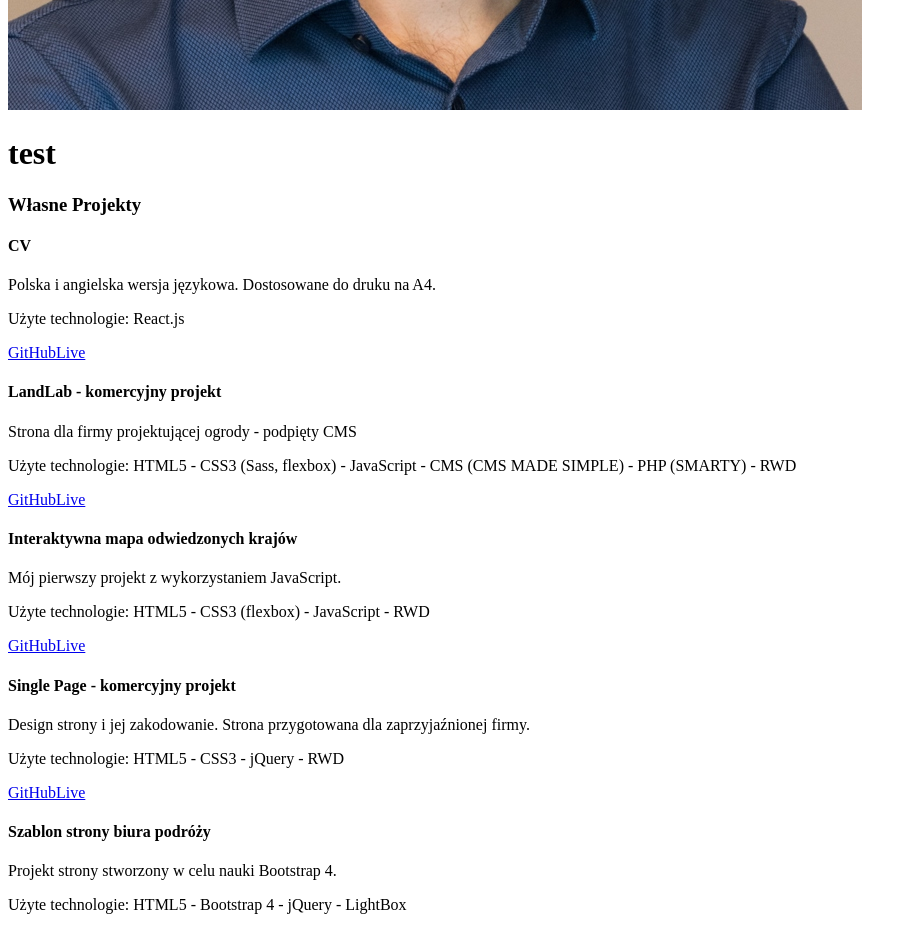
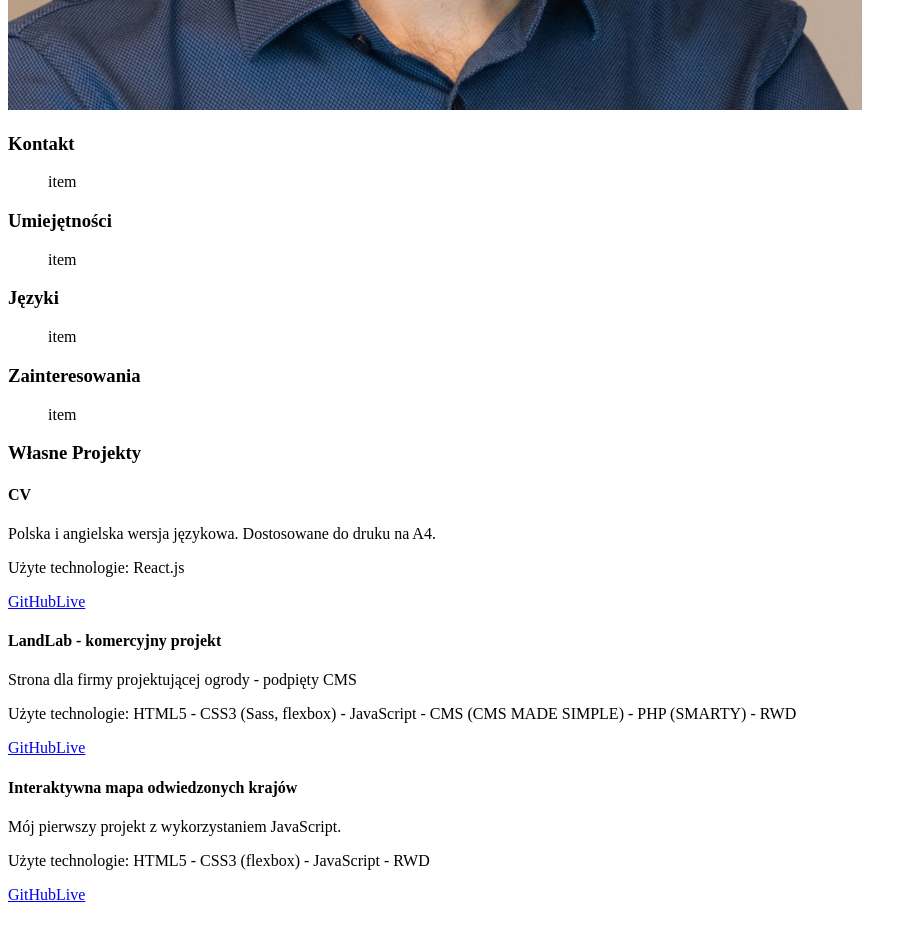
Before and after one commit to tomi5/tomasz-rysak-cv, a React (Create React App) app: page / in a window 1280 px wide. Shown: the part 1040-1965 px from the top of the page, without its empty margins (0-917 px from the left). Built offline with nearby package versions, Linux system fonts and the light colour scheme.

Commit message:
delete unnecesary parenhesis, in competenceSection file change function name getSetionItem to makeSectionItem, Pass map func to returned componetn insted of render

```diff
--- a/src/components/Buttons/LangButtons.jsx
+++ b/src/components/Buttons/LangButtons.jsx
@@ -3,8 +3,7 @@ import plFlag from '../../assets/images/pl.png';
 import gbFlag from '../../assets/images/gb.png';
 
 
-const LangButtons = (props) => {
-    return (
+const LangButtons = (props) => (
     <>
         <button
             onClick={props.handleChangeLang.bind(this, "pl")}
@@ -22,6 +21,6 @@ const LangButtons = (props) => {
         </button>
     </>
 );
-}
+
 
 export default LangButtons;
--- a/src/components/Cards/CardSection.jsx
+++ /dev/null
@@ -1,18 +0,0 @@
-import React, { Component } from 'react';
-import LangContext from '../../LangContext'
-
-class CardSection extends Component {
-
-    render() {
-
-
-        return (
-            <h1>Hello</h1>
-        );
-    }
-}
-
-
-
-
-export default CardSection;
--- a/src/components/Cards/Cards.jsx
+++ b/src/components/Cards/Cards.jsx
@@ -1,33 +1,22 @@
 import React, { Component } from 'react';
-import LangContext from '../../LangContext'
-import CardSection from './CardSection';
-import highlightsData from './highlightsData';
+import CardsSection from './CardsSection';
+import highlightsData from './highlightsData'
 
 
-class Cards extends Component {
 
 
-    render() {
 
-        const lang = this.context;
-
-        const cardSection = highlightsData.map(highlight =>
-            < CardSection
-                key={highlight.id}
-                highlight={highlightsData}
-            />
-        )
+const Cards = () => {
 
 
-        return (
-            <div>
-                <h1>test</h1>
-            </div>
+    const cardsSection = highlightsData.map((card, id) =>
+        <CardsSection
+            key={id}
+            card={card}
+        />
+    )
 
-        );
-    }
+    return <div>{cardsSection}</div>;
 }
 
-Cards.contextType = LangContext;
-
 export default Cards;
--- /dev/null
+++ b/src/components/Cards/CardsSection.jsx
@@ -0,0 +1,44 @@
+import React, { Component } from 'react';
+import LangContext from '../../LangContext'
+import Item from './Item'
+
+
+
+class CardSections extends Component {
+
+    render() {
+        const lang = this.context;
+
+        const { sectionName, sectionHeader, sectionItem } = this.props.card
+
+        // const item = sectionItem.map((item, id) =>
+        //     <Item
+        //         key={id}
+        //         item={item}
+        //     />
+        // )
+
+
+        return (
+            <LangContext.Consumer>
+                {(lang) => (
+                    <section>
+                        <h3>{sectionHeader[lang]}</h3>
+                        <div>
+                            <ul>
+                                item
+                            </ul>
+                        </div>
+                    </section>
+                )}
+
+            </LangContext.Consumer >
+        );
+    }
+}
+CardSections.contextType = LangContext;
+
+
+
+
+export default CardSections;
--- /dev/null
+++ b/src/components/Cards/Item.jsx
@@ -0,0 +1,8 @@
+import React from 'react';
+
+
+const Item = ({ item }) => {
+    return <li>{item}</ li>;
+}
+
+export default Item;
--- a/src/components/Cards/highlightsData.js
+++ b/src/components/Cards/highlightsData.js
@@ -1,43 +1,82 @@
 const highlightsData = [{
-        pl: {
-            contactHeader: "Kontakt",
-            skillsHeader: "Umiejętności",
-            techUseHeader: "Technologie, z którymi pracuję:",
-            techLearnHeader: "Aktualnie poznaję:",
-            techToKnowHeader: "Chcę poznać:",
-            otherSkillsHeader: "Pozostałe umiejętności:",
-            otherSkillsList: ["biegła obsługa CorelDraw", "podstawy Visual Basis oraz b.dobra znajomość Excela", "Photoshop (cięcie PSD oraz podstawowa obróbka grafiki)"],
-            languagesHeader: "Języki",
-            languagesList: ["język angielski - poziom B2", "język polski - język ojczysty"],
-            hobbyHeader: "Zainteresowania",
-            hobbyList: ["podróże, turystyka ekstremalna i kwalifikowana", "wyszukiwanie tanich połączeń lotniczych", "fotografia przyrodnicza", "uprawianie sportów: piłka nożna, muay-thai, snowboarding", "książki i czasopisma turystyczno-podróżnicze"],
-        }
+        sectionName: 'contact',
+        sectionHeader: {
+            pl: 'Kontakt',
+            en: 'Contact',
+        },
+        sectionItem: [{
+            tel: '+48 503 58 34 37',
+            email: 'tomaszrysak@o2.pl',
+            gitHub: 'github.com/tomi5',
+            linkedIn: 'linkedin.com/in/tomasz-rysak',
+            address: 'Skawina, woj. małopolskie'
+        }]
     },
     {
-        en: {
-            contactHeader: "Contact",
-            skillsHeader: "Technical skills",
-            techUseHeader: "Technologies I use:",
-            techLearnHeader: "I'm learning:",
-            techToKnowHeader: "I want to know:",
-            otherSkillsHeader: "Others Abilities:",
-            otherSkillsList: ["fluent in CorelDraw", "basic in Visual Basis and fluent in Excel", "Photoshop (PSD slicing and basic image processing)"],
-            languagesHeader: "Languages",
-            languagesList: ["English - upper intermediate", "Polish - native speaker"],
-            hobbyHeader: "Passions",
-            hobbyList: ["traveling, extreme and qualified tourism", "low cost flight search", "nature photography", "sports: football, muay-thai, snowboarding", "travel books and magazines"],
-        }
+        sectionName: 'skills',
+        sectionHeader: {
+            pl: 'Umiejętności',
+            en: 'Technical skills',
+        },
+        sectionItem: [{
+            id: 1,
+            name: 'techUse',
+            itemHeader: {
+                pl: 'Technologie, z którymi pracuję:',
+                en: 'Technologies I use:',
+            },
+            skillsItem: ['HTML 5', 'CSS3 (flexbox, grid, BEM]', 'Sass', 'JavaScript', 'React.js', 'jQuery', 'Bootstrap 4', 'RWD', 'Git', 'PHP (SMARTY)']
+        }, {
+            id: 2,
+            name: 'techLearning',
+            itemHeader: {
+                pl: 'Technologie, z którymi pracuję:',
+                en: "I'm learning:",
+            },
+            skillsItem: ['TypeScript', 'GatsbyJS + GraphQL']
+        }, {
+            id: 3,
+            name: 'techToKnow',
+            itemHeader: {
+                pl: 'Chcę poznać:',
+                en: "I want to know:",
+            },
+            skillsItem: ['Node.js', 'MongoDB', 'Python']
+        }, {
+            id: 4,
+            name: 'otherAbilites',
+            itemHeader: {
+                pl: 'Pozostałe umiejętności:',
+                en: 'Others Abilities:',
+            },
+            skillsItem: {
+                pl: ['biegła obsługa CorelDraw', 'podstawy Visual Basis oraz b.dobra znajomość Excela', 'Photoshop (cięcie PSD oraz podstawowa obróbka grafiki)'],
+                en: ['fluent in CorelDraw', 'basic in Visual Basis and fluent in Excel', 'Photoshop (PSD slicing and basic image processing)'],
+            }
+        }],
     },
     {
-        techUseList: ['HTML 5', 'CSS3 (flexbox, grid, BEM]', 'Sass', 'JavaScript', 'React.js', 'jQuery', 'Bootstrap 4', 'RWD', 'Git', 'PHP (SMARTY)'],
+        sectionName: 'languages',
+        sectionHeader: {
+            pl: 'Języki',
+            en: 'Languages',
+        },
+        sectionItem: [{
+            pl: ['język angielski - poziom B2', 'język polski - język ojczysty'],
+            en: ['English - upper intermediate', 'Polish - native speaker'],
+        }],
     },
     {
-        techLearnList: ['TypeScript', 'GatsbyJS + GraphQL'],
+        sectionName: 'hobby',
+        sectionHeader: {
+            pl: 'Zainteresowania',
+            en: 'Passions',
+        },
+        sectionItem: [{
+            pl: ['podróże, turystyka ekstremalna i kwalifikowana', 'wyszukiwanie tanich połączeń lotniczych', 'fotografia przyrodnicza', 'uprawianie sportów: piłka nożna, muay-thai, snowboarding', 'książki i czasopisma turystyczno-podróżnicze', 'giełda papierów wartościowych'],
+            en: ['traveling, extreme and qualified tourism', 'low cost flight search', 'nature photography', 'sports: football, muay-thai, snowboarding', 'travel books and magazines', 'stock exchange'],
+        }],
     },
-    {
-        techToKnowList: ['Node.js', 'MongoDB', 'Python'],
-    },
-]
-
+];
 
 export default highlightsData
--- a/src/components/Competences/CompetenceSection.jsx
+++ b/src/components/Competences/CompetenceSection.jsx
@@ -33,7 +33,7 @@ const CompetenceSection = (props) => {
         />
     )
 
-    const getSectionItem = (sectionName) => {
+    const makeSectionItem = (sectionName) => {
         switch (sectionName) {
             case "projects":
                 return projectItem;
@@ -52,7 +52,7 @@ const CompetenceSection = (props) => {
                 <section>
                     <span className="competence__icon fas fa-user-tie" aria-hidden="true"></span>
                     <h3>{sectionHeader[lang]}</h3>
-                    {getSectionItem(sectionName)}
+                    {makeSectionItem(sectionName)}
                 </section>
             )}
 
--- a/src/components/Competences/Competences.jsx
+++ b/src/components/Competences/Competences.jsx
@@ -27,14 +27,18 @@ const Competences = () => {
             }
         },
     ];
-    const competencesSection = competences.map((competence, id) =>
-        <CompetenceSection
-            key={id}
-            competence={competence}
-        />
-    )
 
-    return <div>{competencesSection}</div>;
+
+    return (
+        <div>
+            {competences.map((competence, id) =>
+                <CompetenceSection
+                    key={id}
+                    competence={competence}
+                />
+            )}
+        </div>
+    );
 }
 
 export default Competences;
--- a/src/components/Competences/WorkItem/WorkDuties.jsx
+++ b/src/components/Competences/WorkItem/WorkDuties.jsx
@@ -1,8 +1,7 @@
 import React from 'react';
 
 
-const WorkDuties = ({ duty }) => {
-    return <li>{duty}</ li>;
-}
+const WorkDuties = ({ duty }) => <li>{duty}</li>
+
 
 export default WorkDuties;
--- a/src/components/Footer/Footer.jsx
+++ b/src/components/Footer/Footer.jsx
@@ -9,7 +9,6 @@ const Footer = ({ lang }) => {
         en: "I agree to the processing of personal data provided in this document for realising the recruitment process pursuant to the Personal Data Protection Act of 10 May 2018 (Journal of Laws 2018, item 1000) and in agreement with Regulation (EU) 2016/679 of the European Parliament and of the Council of 27 April 2016 on the protection of natural persons with regard to the processing of personal data and on the free movement of such data, and repealing Directive 95/46/EC (General Data Protection Regulation).",
     };
 
-
     return (
         <footer>
             <p>{CLAUSE[lang]}</p>
--- a/src/components/Header/Header.jsx
+++ b/src/components/Header/Header.jsx
@@ -15,11 +15,13 @@ const Header = ({ lang }) => {
         en: "portrait photo"
     };
 
+    const leftMark = "<"
+    const rightMark = "/>"
 
     return (
         <header>
             <h1>Tomasz Rysak</h1>
-            <h2>&lt; front-end developer &#47;&gt;</h2>
+            <h2>{`${leftMark} front-end developer ${rightMark}`}</h2>
             <p>{ABOUT_TEXT[lang]}</p>
 
             <div className="picture-container">
```
Also changed, not shown: src/components/Competences/WorkItem/WorkItem.jsx (+6 -9 lines), 1 other file (tests, documents, lock files or other folders). Lines whose indentation alone changed are shown as unchanged.
